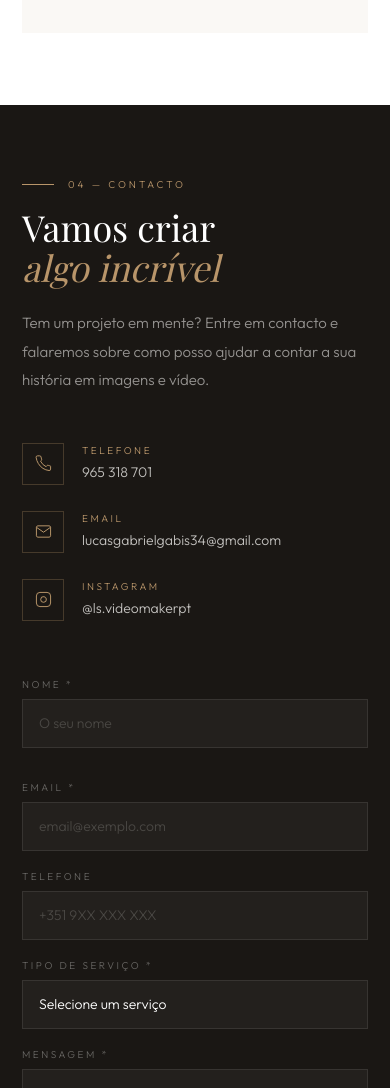
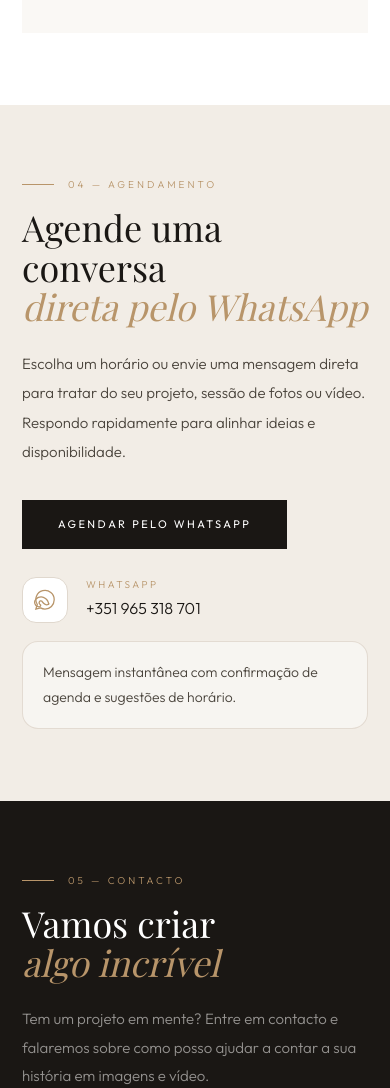
Before and after one commit to makyneta/lsvideomaker, a plain HTML site: page index.html in a window 390 px wide. Shown: the part 5218-6306 px from the top of the page. Drawn offline with nearby package versions, Linux system fonts and the light colour scheme; files whose address does not match are found by name; a web font is replaced by a local one.

Commit message:
09 de Abril de 2026

```diff
--- a/assets/styles/main.css
+++ b/assets/styles/main.css
@@ -164,6 +164,21 @@ section{padding:120px 60px}
 .t-nm{font-size:13px;font-weight:400;color:var(--ink)}
 .t-rl{font-size:11px;color:var(--ink-soft)}
 
+/* AGENDAMENTO */
+#agendamento{background:var(--paper)}
+.agend-grid{display:grid;grid-template-columns:1fr;gap:40px;align-items:start}
+.agend-left h2{font-family:'Playfair Display',serif;font-size:clamp(36px,4.2vw,58px);font-weight:400;line-height:1.1;margin-bottom:22px}
+.agend-left h2 em{font-style:italic;color:var(--gold)}
+.agend-left p{font-size:15px;line-height:1.95;color:var(--ink-mid);max-width:620px;margin-bottom:34px}
+.agend-actions{margin-bottom:28px}
+.agend-info{display:grid;gap:18px;max-width:520px}
+.agend-item{display:flex;gap:18px;align-items:flex-start}
+.agend-ico{width:46px;height:46px;border:1px solid var(--border);border-radius:14px;display:flex;align-items:center;justify-content:center;flex-shrink:0;background:var(--white)}
+.agend-ico svg{width:22px;height:22px;color:var(--gold)}
+.agend-label{font-size:10px;letter-spacing:.25em;text-transform:uppercase;color:var(--gold);margin-bottom:4px}
+.agend-value{font-size:16px;color:var(--ink)}
+.agend-note{font-size:14px;color:var(--ink-mid);line-height:1.8;padding:18px 20px;background:rgba(250,248,245,.7);border:1px solid rgba(224,216,206,.9);border-radius:16px}
+
 /* CONTACTO */
 #contacto{background:var(--ink);color:var(--white)}
 .ct-grid{display:grid;grid-template-columns:1fr 1fr;gap:100px;align-items:start}
--- a/index.html
+++ b/index.html
@@ -292,11 +292,37 @@
   </div>
 </section>
 
+<!-- AGENDAMENTO -->
+<section id="agendamento">
+  <div class="agend-grid">
+    <div class="agend-left r">
+      <div class="sec-label">04 — Agendamento</div>
+      <h2>Agende uma conversa<br><em>direta pelo WhatsApp</em></h2>
+      <p>Escolha um horário ou envie uma mensagem direta para tratar do seu projeto, sessão de fotos ou vídeo. Respondo rapidamente para alinhar ideias e disponibilidade.</p>
+      <div class="agend-actions">
+        <a href="https://wa.me/351965318701?text=Olá%20Gabriel%2C%20gostaria%20de%20agendar%20uma%20reunião%20para%20falar%20sobre%20o%20meu%20projeto." target="_blank" rel="noopener" class="btn-primary">Agendar pelo WhatsApp</a>
+      </div>
+      <div class="agend-info">
+        <div class="agend-item">
+          <div class="agend-ico">
+            <svg viewBox="0 0 24 24" fill="none" stroke="currentColor" stroke-width="1.4"><path d="M22 12.07a10 10 0 1 0-18.38 4.82L2 22l5.2-1.36A9.93 9.93 0 0 0 12 22a10 10 0 0 0 10-9.93z"/><path d="M16.5 15.5c-.4.9-1.2 1.7-2.7 1.7-1.4 0-2.3-.7-3-1.4-.8-.8-1.8-2-2.1-2.4-.3-.3-.7-.4-1-.4-.3 0-.5 0-.7 0-.6.1-1.1.7-1.3 1.4-.2.8 0 1.6.5 2.1.3.3.6.6.8.8.3.2.4.5.2.8l-.7 1.1c-.1.2-.3.3-.5.3h-.3c-.1 0-.3 0-.4 0a5 5 0 0 1-3.1-8.5c.8-.8 1.7-1.4 2.6-1.8.9-.4 1.9-.6 2.9-.6 1.1 0 2.2.3 3.2.8 1.1.5 2.1 1.2 2.9 2.1.8.9 1.4 1.9 1.8 3.1.3 1 .3 1.9.1 2.7z"/></svg>
+          </div>
+          <div>
+            <div class="agend-label">WhatsApp</div>
+            <div class="agend-value">+351 965 318 701</div>
+          </div>
+        </div>
+        <div class="agend-note">Mensagem instantânea com confirmação de agenda e sugestões de horário.</div>
+      </div>
+    </div>
+  </div>
+</section>
+
 <!-- CONTACTO -->
 <section id="contacto">
   <div class="ct-grid">
     <div class="ct-left r">
-      <div class="sec-label">04 — Contacto</div>
+      <div class="sec-label">05 — Contacto</div>
       <h2>Vamos criar<br><em>algo incrível</em></h2>
       <p>Tem um projeto em mente? Entre em contacto e falaremos sobre como posso ajudar a contar a sua história em imagens e vídeo.</p>
       <div class="ct-info">
```
